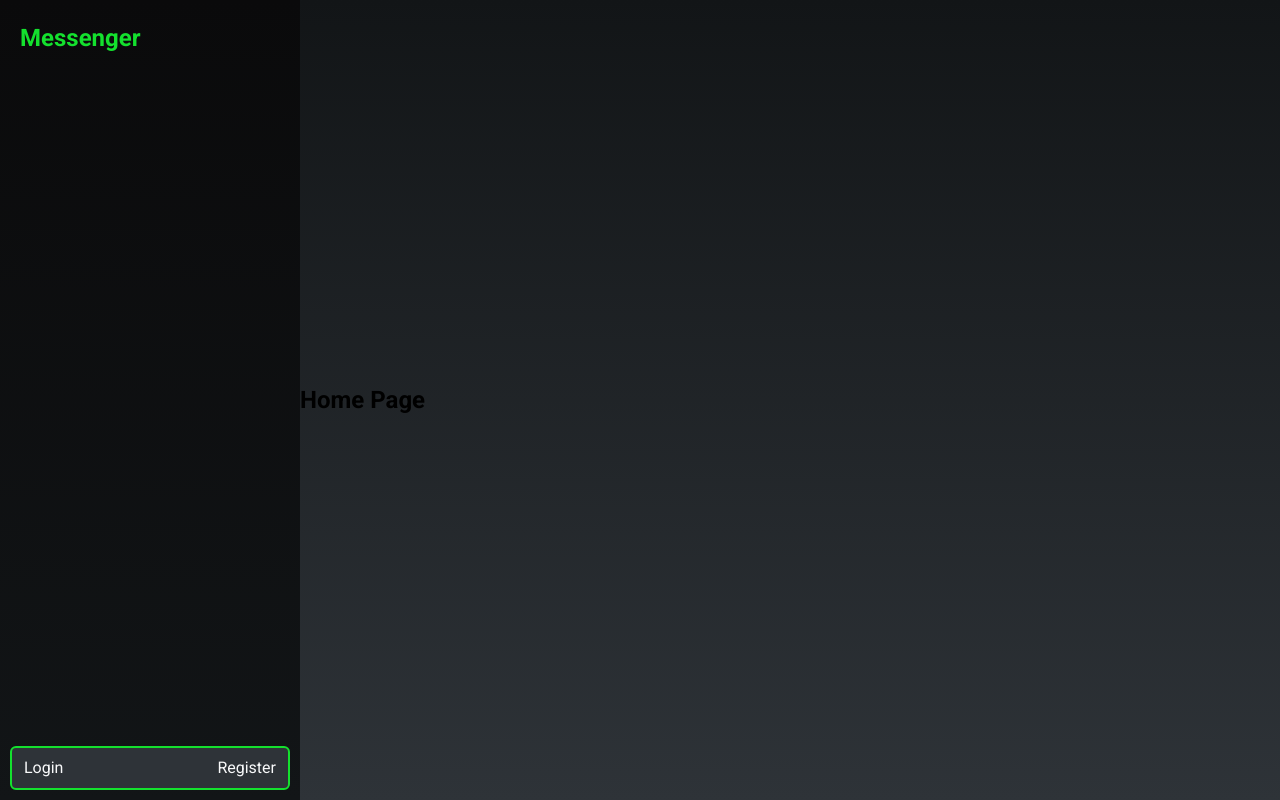
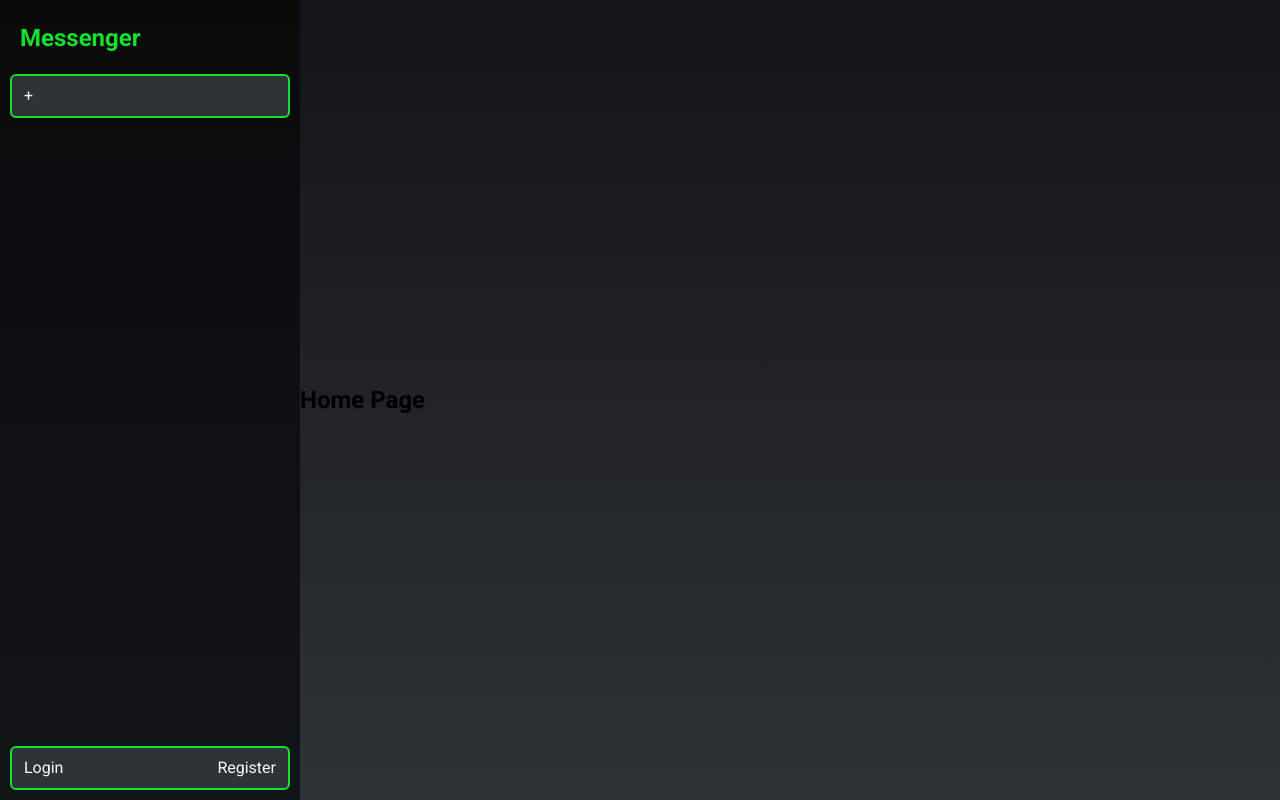
Before and after one commit to See-Monkey/messenger-frontend, a React (Vite) app: page / in a window 1280 px wide. Built offline with nearby package versions, Linux system fonts and the light colour scheme; no server answers.

Commit message:
Add newChatBtn and user's Chat links to navbar

```diff
--- a/src/api/chats.js
+++ b/src/api/chats.js
@@ -1,13 +1,18 @@
 import { apiFetch } from "./client.js";
 
 // Get chats (paginated)
-export const getChats = (cursor, limit = 20) => {
+export const getChats = async (cursor, limit = 20) => {
 	const params = new URLSearchParams();
 
 	if (cursor) params.append("cursor", cursor);
 	if (limit) params.append("limit", limit);
 
-	return apiFetch(`/chats?${params.toString()}`);
+	const res = await apiFetch(`/chats?${params.toString()}`);
+
+	return {
+		chats: res.data,
+		nextCursor: res.nextCursor,
+	};
 };
 
 // Create chat
--- a/src/components/Navbar/Navbar.jsx
+++ b/src/components/Navbar/Navbar.jsx
@@ -1,16 +1,110 @@
+import { useEffect, useState } from "react";
+import { NavLink } from "react-router";
 import styles from "./Navbar.module.css";
 import AccountContainer from "../AccountContainer/AccountContainer";
+import { getChats } from "../../api/chats.js";
+import { useAuth } from "../../context/useAuth.js";
 
 export default function Navbar() {
+	const { user } = useAuth();
+	const [chats, setChats] = useState([]);
+	const [nextCursor, setNextCursor] = useState(null);
+	const [loadingMore, setLoadingMore] = useState(false);
+
+	useEffect(() => {
+		async function loadChats() {
+			try {
+				const res = await getChats();
+				setChats(res.chats || []);
+				setNextCursor(res.nextCursor);
+			} catch (err) {
+				console.error(err);
+			}
+		}
+
+		loadChats();
+	}, []);
+
+	const loadMoreChats = async () => {
+		if (!nextCursor || loadingMore) return;
+
+		try {
+			setLoadingMore(true);
+
+			const res = await getChats(nextCursor);
+
+			setChats((prev) => [...prev, ...res.chats]);
+			setNextCursor(res.nextCursor);
+		} catch (err) {
+			console.error(err);
+		} finally {
+			setLoadingMore(false);
+		}
+	};
+
+	const handleScroll = (e) => {
+		const el = e.target;
+
+		const nearBottom = el.scrollHeight - el.scrollTop - el.clientHeight < 50;
+
+		if (nearBottom) {
+			loadMoreChats();
+		}
+	};
+
 	return (
 		<nav className={styles.nav}>
 			<div className={styles.upperNav}>
-				<h1>Messenger</h1>
+				<h1 className={styles.logo}>Messenger</h1>
 
-				<div className={styles.chatsContainer}>
-					{/* Create new chat button */}
+				<div className={styles.chatsContainer} onScroll={handleScroll}>
+					{/* Create Chat */}
+					<NavLink
+						to="/chats/new"
+						className={({ isActive }) =>
+							`${styles.newChatBtn} ${isActive ? styles.active : ""}`
+						}
+					>
+						+
+					</NavLink>
 
-					{/* Map through all chats */}
+					{/* Chat List */}
+					{chats.map((chat) => {
+						const otherMember = chat.chatMembers?.find(
+							(m) => m.user.id !== user?.id,
+						);
+
+						const label = chat.isGroup
+							? chat.name || "Group"
+							: otherMember?.user.displayName || "Chat";
+
+						const borderColor = chat.isGroup
+							? "#ccc"
+							: otherMember?.user.themeColor || "#ccc";
+
+						const lastMessage = chat.messages?.[0];
+
+						const preview = lastMessage?.deletedAt
+							? "Message deleted"
+							: lastMessage?.content || "";
+
+						return (
+							<NavLink
+								key={chat.id}
+								to={`/chats/${chat.id}`}
+								className={({ isActive }) =>
+									`${styles.chatBtn} ${isActive ? styles.active : ""}`
+								}
+								style={{ borderColor }}
+							>
+								<div className={styles.chatLabel}>{label}</div>
+
+								{preview && <div className={styles.chatPreview}>{preview}</div>}
+							</NavLink>
+						);
+					})}
+
+					{loadingMore && <div className={styles.loading}>Loading...</div>}
 				</div>
 			</div>
 
--- a/src/components/Navbar/Navbar.module.css
+++ b/src/components/Navbar/Navbar.module.css
@@ -19,9 +19,28 @@
 	display: flex;
 	flex-direction: column;
 	gap: 50px;
+
+	overflow-y: auto;
+	height: 100%;
 }
 
 .upperNav h1 {
 	color: var(--theme);
 	padding: 10px;
 }
+
+.chatsContainer a {
+	padding: 8px 12px;
+	background-color: var(--gunmetal);
+	border-radius: 6px;
+	text-decoration: none;
+	color: var(--white);
+}
+
+.newChatBtn {
+	border: 2px solid var(--theme);
+}
+
+.chatBtn {
+	border: 2px solid;
+}
```
